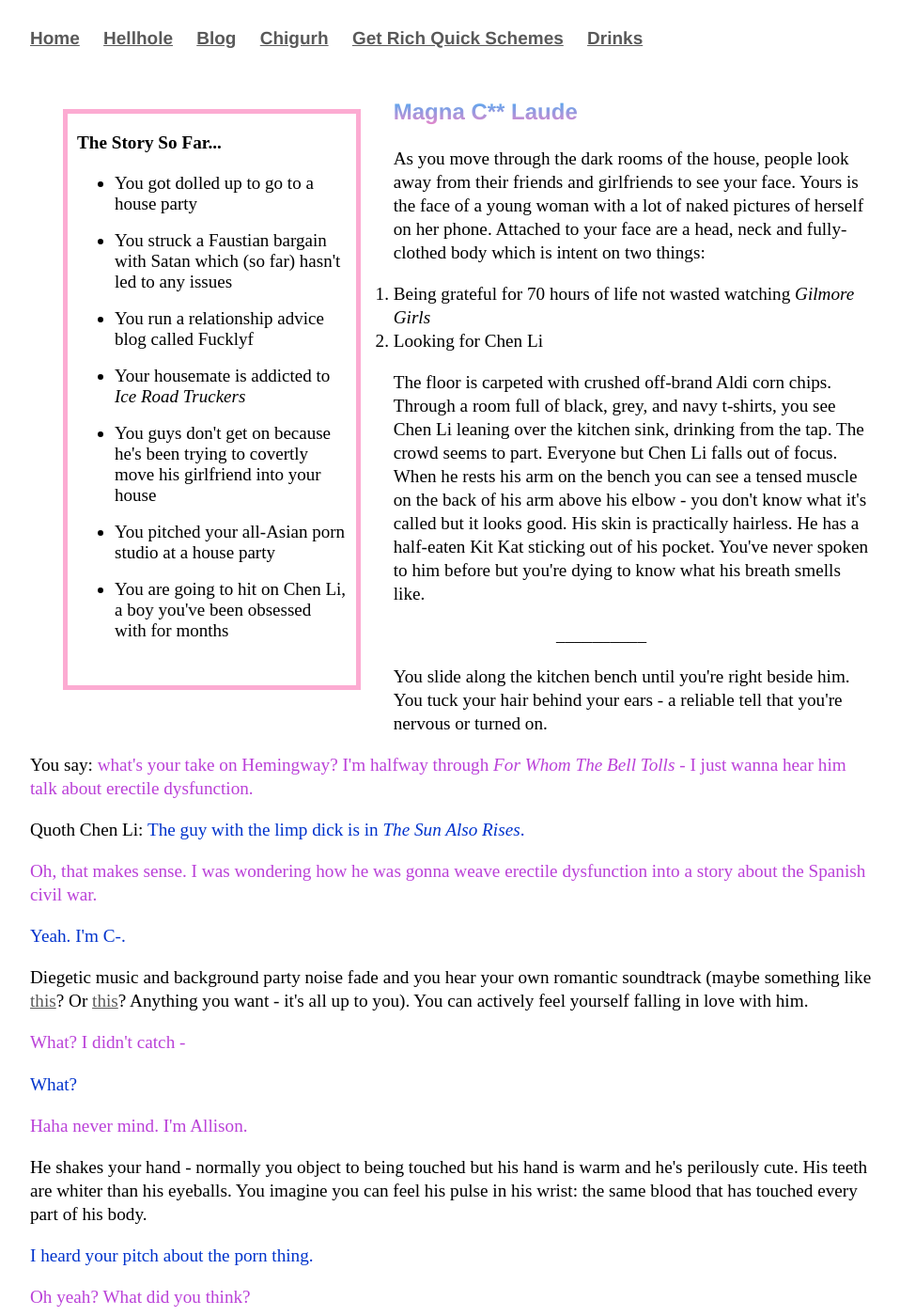
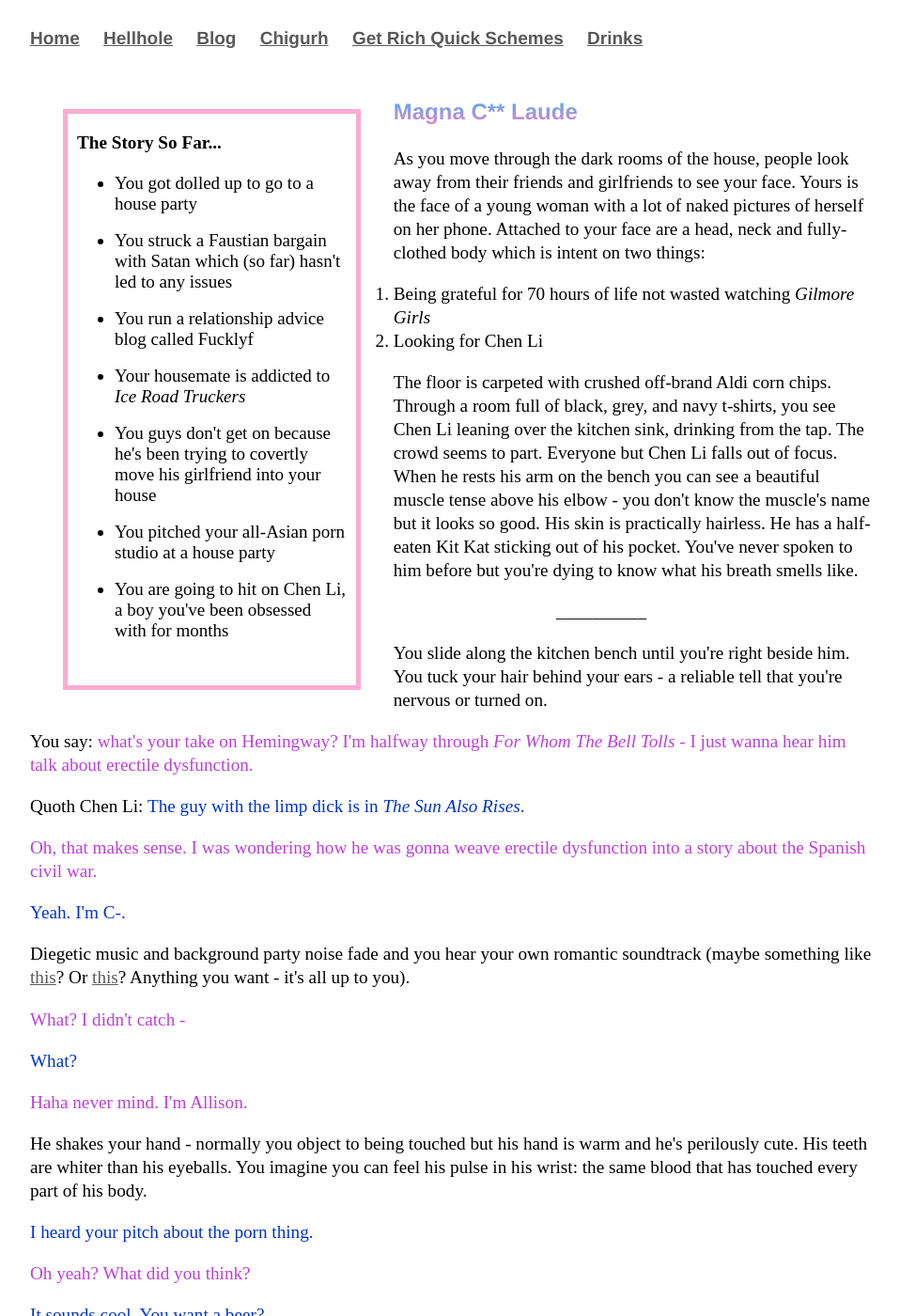
Before and after one commit to Pinelife/pinelife.github.io, a Jekyll site: the page Hellhole/Room6.html, which Jekyll copies as it is, in a window 1280 px wide and 1400 px high. Shown: the whole window at 94% size, without its empty margins (160-1118 px from the left). Built offline with Jekyll 4.4.1, drawn with Linux system fonts in a browser that asks for light colours.

Commit message:
Update Room6.html

```diff
--- a/Hellhole/Room6.html
+++ b/Hellhole/Room6.html
@@ -47,8 +47,8 @@
 </ol>
 <p>The floor is carpeted with crushed off-brand Aldi corn chips. Through a room full of black, grey, and navy t-shirts, you see Chen Li
   leaning over the kitchen sink, drinking from the tap. The crowd seems to part. Everyone but Chen Li falls out of focus.
-  When he rests his arm on the bench you can see a tensed muscle on the back of his arm above his elbow - you don't know what it's called
-  but it looks good. His skin is practically hairless. He has a half-eaten Kit Kat sticking out of his pocket.
+  When he rests his arm on the bench you can see a beautiful muscle tense above his elbow - you don't know the muscle's name
+  but it looks so good. His skin is practically hairless. He has a half-eaten Kit Kat sticking out of his pocket.
 You've never spoken to him before but you're dying to know what his breath smells like.
 </p>
 <p style="text-align:center" class="indented">
@@ -70,8 +70,7 @@ __________
   </p>
 <p>Diegetic music and background party noise fade and you hear your own romantic soundtrack (maybe something
 like <a href = "https://www.youtube.com/watch?v=ONIJXHvoynw" target="_blank">this</a>?
- Or <a href = "https://www.youtube.com/watch?v=n2MtEsrcTTs" target="_blank">this</a>? Anything you want - it's all up to you). You can
-	actively feel yourself falling in love with him.</p>
+ Or <a href = "https://www.youtube.com/watch?v=n2MtEsrcTTs" target="_blank">this</a>? Anything you want - it's all up to you).</p>
 <p class="lauria">
   What? I didn't catch -
   </p>
```
